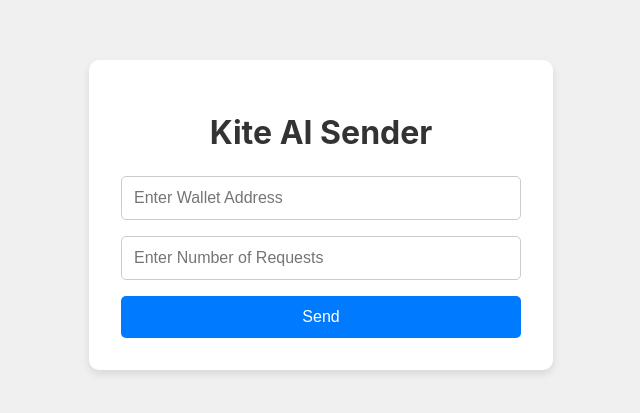
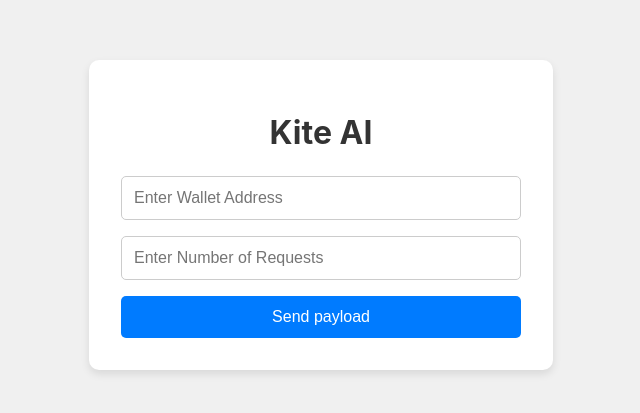
Before and after one commit to NwaAmadi/Kite-AI, a React (Create React App) app: page / in a window 1280 px wide. Shown: the part 185-598 px from the top of the page, without its empty margins (319-959 px from the left). Built offline with nearby package versions, Linux system fonts and the light colour scheme.

Commit message:
Update App.js
Updated Form

```diff
--- a/src/App.js
+++ b/src/App.js
@@ -68,7 +68,7 @@ const App = () => {
 
   return (
     <div className="form-container">
-      <h1>Kite AI Sender</h1>
+      <h1>Kite AI</h1>
       <input
         type="text"
         placeholder="Enter Wallet Address"
@@ -81,7 +81,7 @@ const App = () => {
         value={numRequests}
         onChange={(e) => setNumRequests(e.target.value)}
       />
-      <button onClick={sendPayloads}>Send</button>
+      <button onClick={sendPayloads}>Send payload</button>
 
       {/* Status Pop-up */}
       {status && (
```
